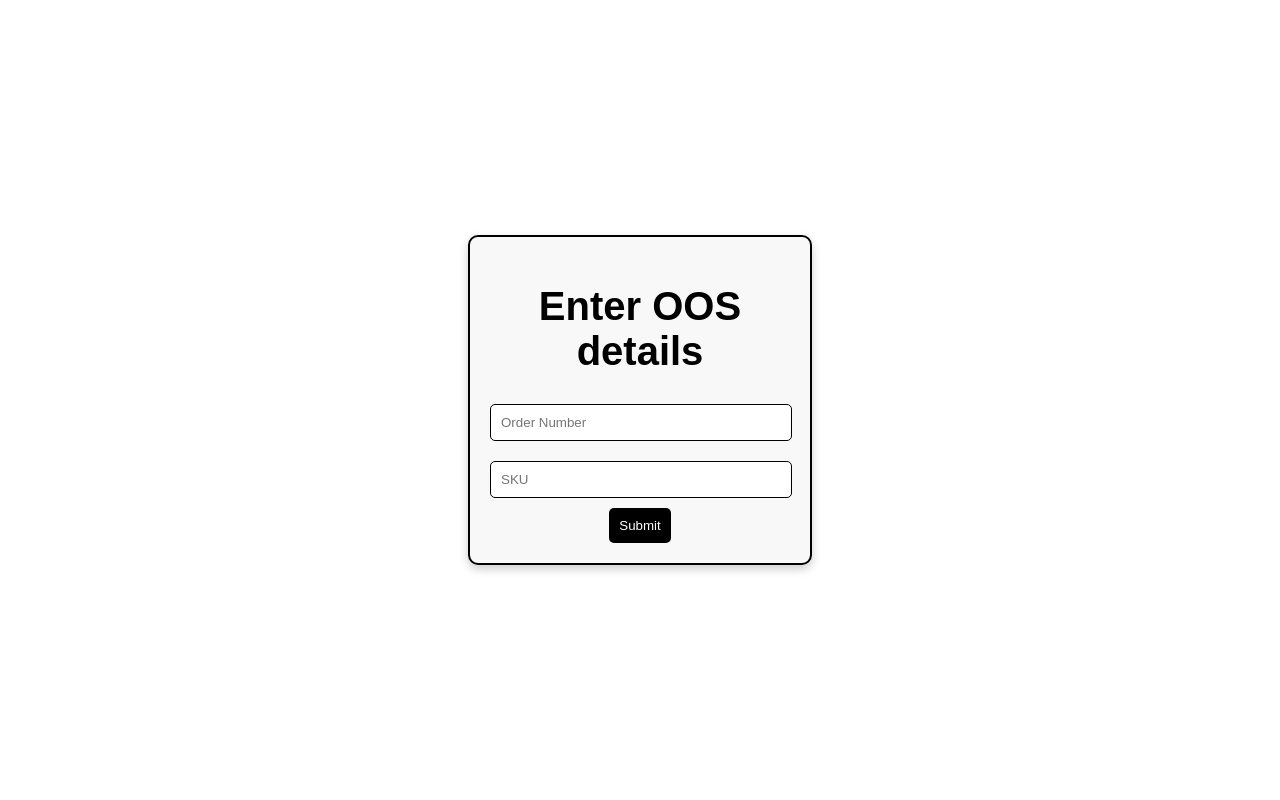
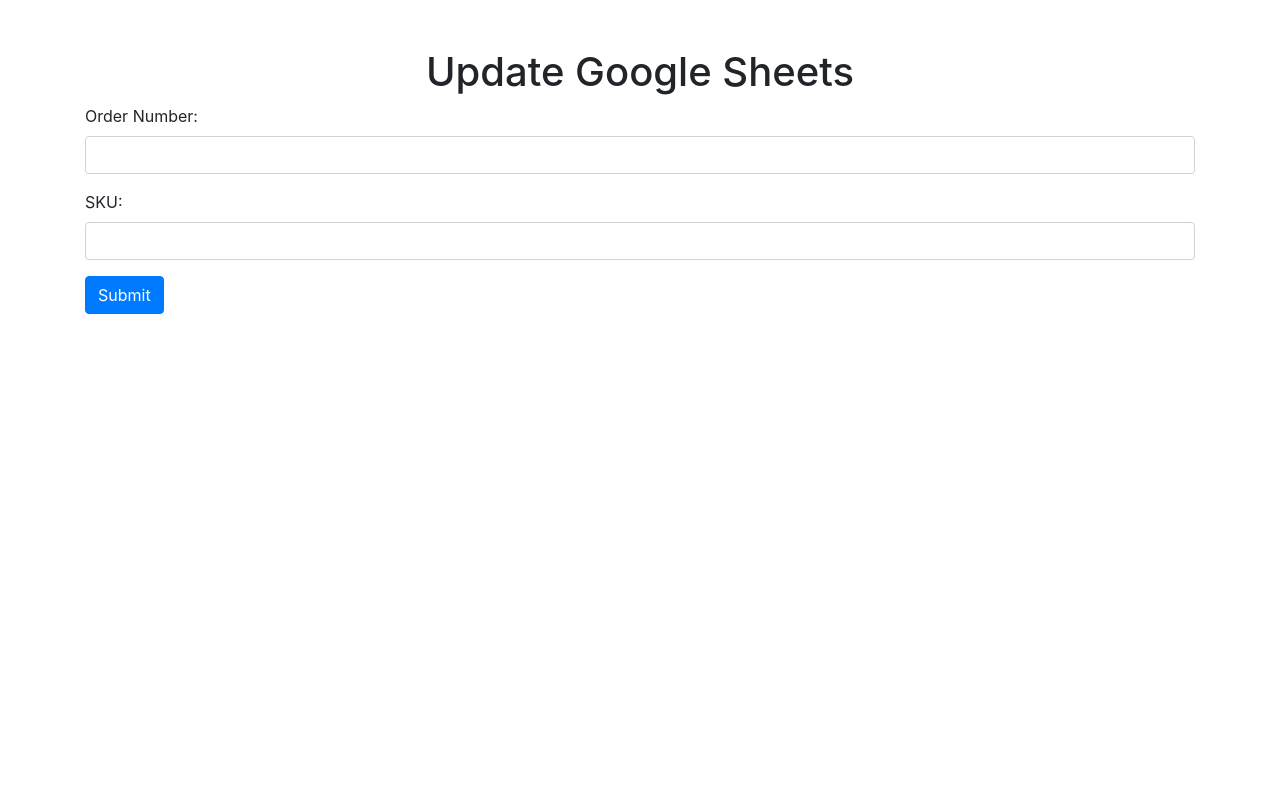
Before and after one commit to MattG241/google-docs-update-app, a Flask app: page / in a window 1280 px wide. Run offline with Flask 3, Linux system fonts and the light colour scheme; some libraries are stand-ins or nearby versions.

Commit message:
Update index.html

```diff
--- a/templates/index.html
+++ b/templates/index.html
@@ -3,70 +3,33 @@
 <head>
     <meta charset="UTF-8">
     <meta name="viewport" content="width=device-width, initial-scale=1.0">
-    <link rel="stylesheet" href="https://cdnjs.cloudflare.com/ajax/libs/font-awesome/6.0.0-beta3/css/all.min.css">
-    <title>Google Docs Update App</title>
-    <style>
-        body {
-            font-family: Arial, sans-serif;
-            background-color: #ffffff;
-            color: #000000;
-            margin: 0;
-            padding: 0;
-            display: flex;
-            flex-direction: column;
-            align-items: center;
-            justify-content: center;
-            height: 100vh;
-        }
-        h1 {
-            margin-bottom: 20px;
-            font-size: 2.5em;
-        }
-        .form-container {
-            background-color: #f8f8f8;
-            padding: 20px;
-            border-radius: 10px;
-            border: 2px solid #000000; /* Added black border */
-            box-shadow: 0 4px 10px rgba(0, 0, 0, 0.2);
-            width: 300px;
-            text-align: center;
-        }
-        input[type="text"] {
-            width: calc(100% - 20px);
-            padding: 10px;
-            margin: 10px 0;
-            border: 1px solid #000000;
-            border-radius: 5px;
-        }
-        button {
-            background-color: #000000;
-            color: #ffffff;
-            padding: 10px;
-            border: none;
-            border-radius: 5px;
-            cursor: pointer;
-        }
-        button:hover {
-            background-color: #444444;
-        }
-        .success-message {
-            color: green; /* Success message color */
-            margin-top: 10px;
-            display: {{ 'block' if success_message else 'none' }};
-        }
-    </style>
+    <title>Update Google Sheet</title>
+    <link rel="stylesheet" href="https://cdnjs.cloudflare.com/ajax/libs/bootstrap/4.5.2/css/bootstrap.min.css">
 </head>
 <body>
-    <div class="form-container">
-        <h1>Enter OOS details</h1>
+    <div class="container mt-5">
+        <h1 class="text-center">Update Google Sheets</h1>
+        {% with messages = get_flashed_messages(with_categories=true) %}
+          {% if messages %}
+            {% for category, message in messages %}
+              <div class="alert alert-{{ category }}">{{ message }}</div>
+            {% endfor %}
+          {% endif %}
+        {% endwith %}
         <form method="POST">
-            <input type="text" name="order_number" placeholder="Order Number" required>
-            <input type="text" name="sku" placeholder="SKU" required>
-            <button type="submit">Submit</button>
+            <div class="form-group">
+                <label for="order_number">Order Number:</label>
+                <input type="text" class="form-control" id="order_number" name="order_number" required>
+            </div>
+            <div class="form-group">
+                <label for="sku">SKU:</label>
+                <input type="text" class="form-control" id="sku" name="sku" required>
+            </div>
+            <button type="submit" class="btn btn-primary">Submit</button>
         </form>
-        {% if success_message %}
-            <p class="success-message">{{ success_message }}</p>
-        {% endif %}
     </div>
+    <script src="https://code.jquery.com/jquery-3.5.1.slim.min.js"></script>
+    <script src="https://cdn.jsdelivr.net/npm/@popperjs/core@2.9.3/dist/umd/popper.min.js"></script>
+    <script src="https://stackpath.bootstrapcdn.com/bootstrap/4.5.2/js/bootstrap.min.js"></script>
 </body>
 </html>
```
